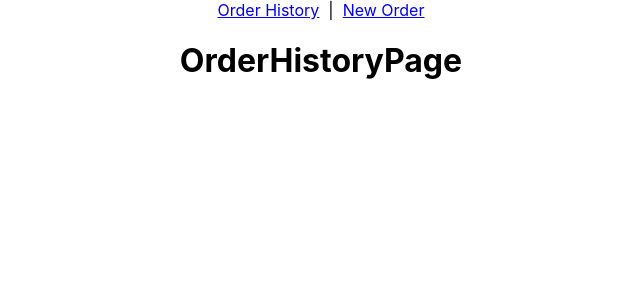
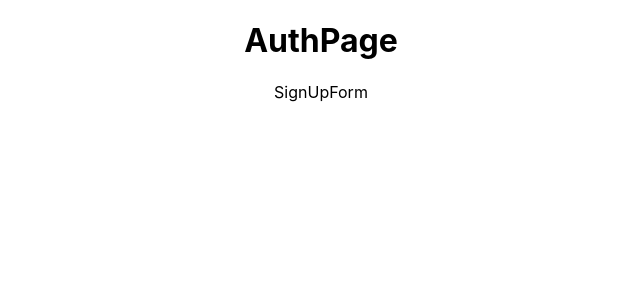
Before and after one commit to ccrisolo/mern-cafe, a React (Create React App) app: page / in a window 1280 px wide. Before the commit this address led to /orders. Shown: the top 300 px of the page, without its empty margins (319-959 px from the left). Built offline with nearby package versions, Linux system fonts and the light colour scheme.

Commit message:
adds signup form

```diff
--- /dev/null
+++ b/src/components/SignUpForm.jsx
@@ -0,0 +1,11 @@
+import React, {Component} from 'react';
+
+export default class SignUpForm extends Component {
+    render() {
+        return (
+             <div>
+                 SignUpForm
+             </div>
+        );
+    }
+}
--- a/src/pages/App/App.jsx
+++ b/src/pages/App/App.jsx
@@ -7,7 +7,7 @@ import { NavBar } from "../../components/NavBar";
 import { Route, Switch, Redirect } from "react-router-dom";
 
 export default function App() {
-    const [user, setUser] = useState({});
+    const [user, setUser] = useState(null);
 
     return (
         <main className='App'>
--- a/src/pages/AuthPage.jsx
+++ b/src/pages/AuthPage.jsx
@@ -1,7 +1,13 @@
 import React from "react";
+import SignUpForm from "../components/SignUpForm";
 
 const AuthPage = () => {
-    return <h1>AuthPage</h1>;
+    return (
+        <main>
+            <h1>AuthPage</h1>
+            <SignUpForm />
+        </main>
+    );
 };
 
 export default AuthPage;
```
